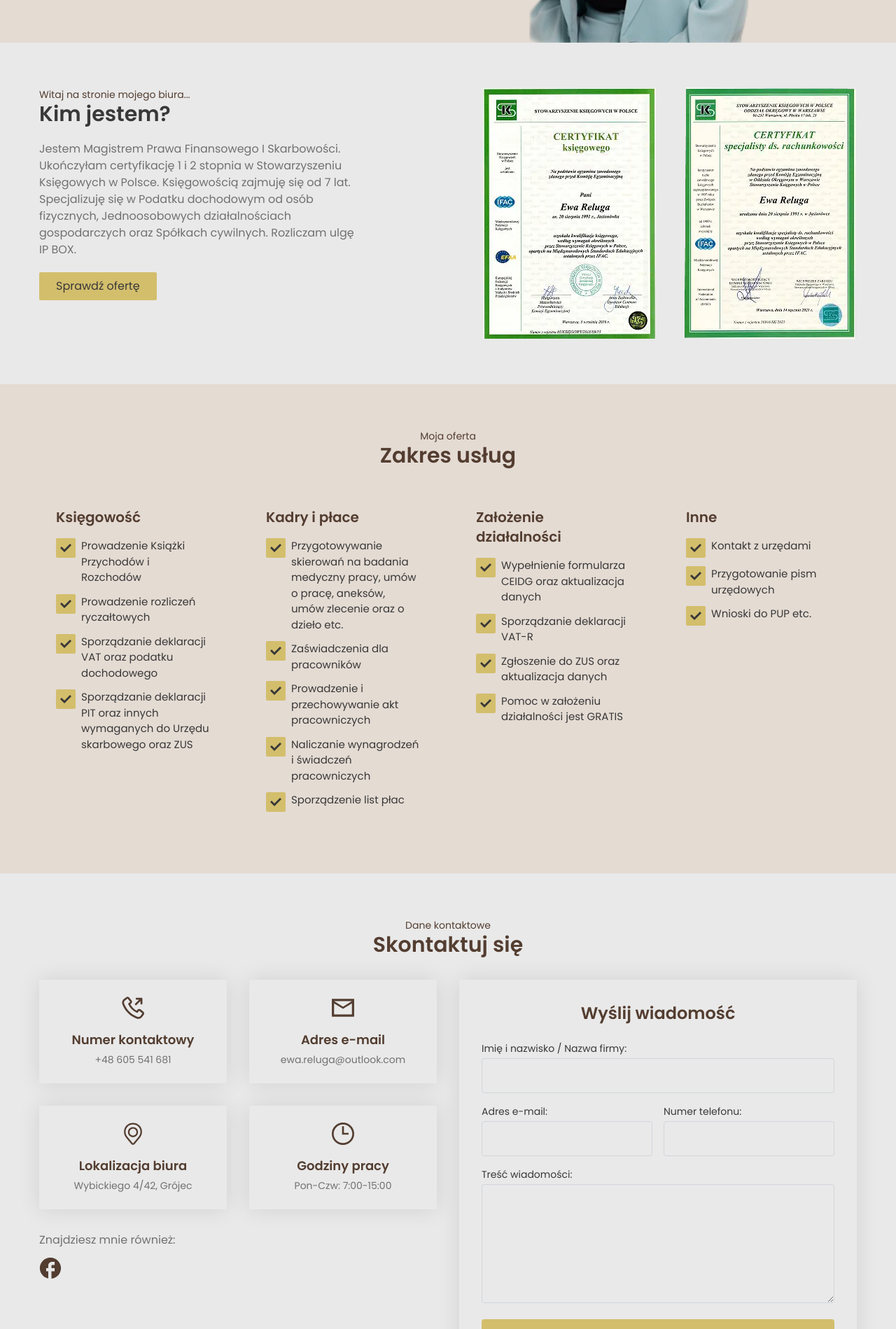
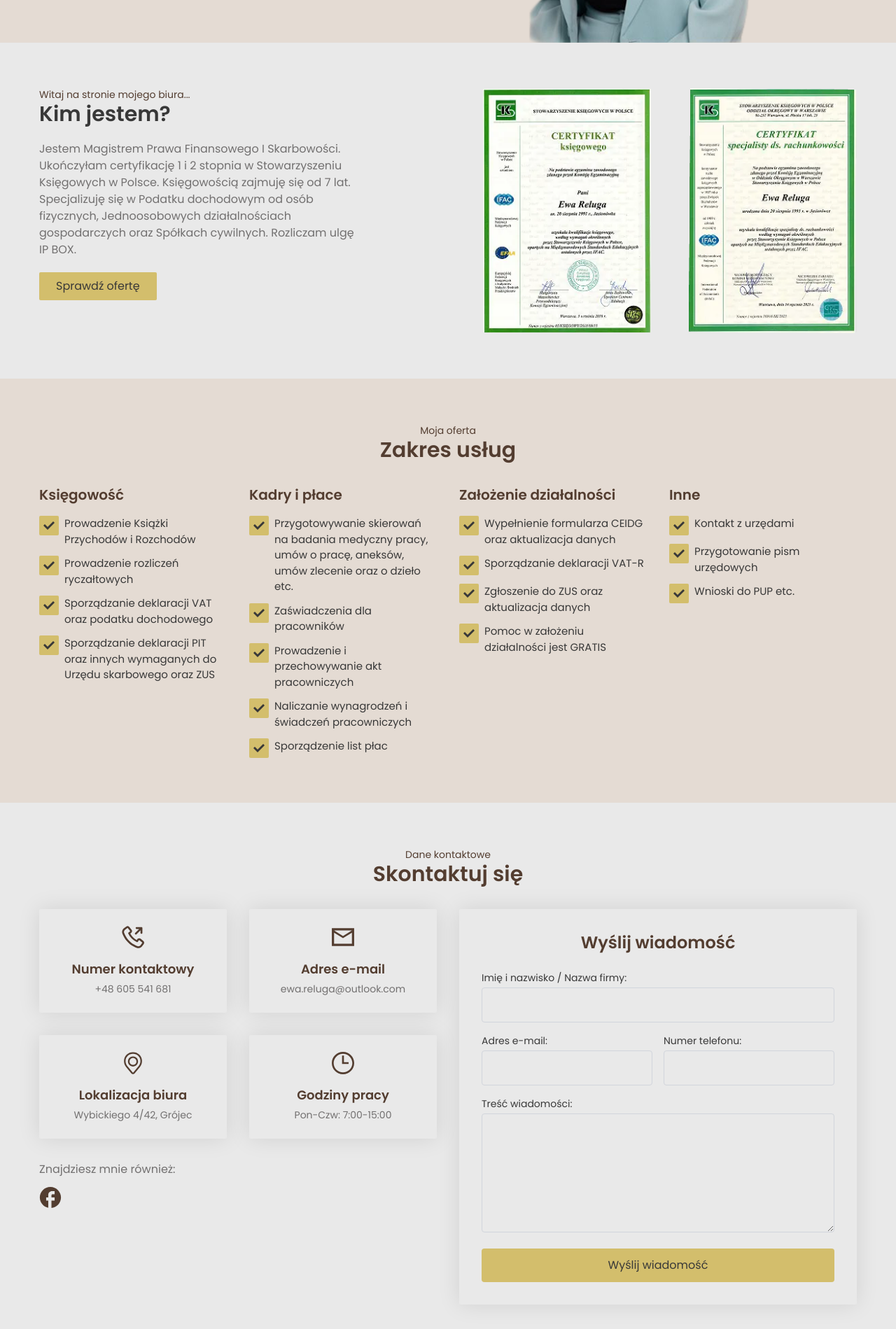
Before and after one commit to patroxfe/biurorachunkowe, a React (Vite) app: page / in a window 1280 px wide. Shown: the part 560-2459 px from the top of the page at 70% size. Built offline with nearby package versions, Linux system fonts and the light colour scheme.

Commit message:
Poprawki responsywnosci

```diff
--- a/src/components/AboutMe.jsx
+++ b/src/components/AboutMe.jsx
@@ -7,11 +7,11 @@ export default function AboutMe() {
 	return (
 		<section className='bg-secondBg py-16'>
 			<div className='wrapper px-4 flex flex-col md:flex-row justify-between'>
-				<div className='mb-12 md:max-w-1/2'>
+				<div className='mb-12 md:max-w-1/2 text-center md:text-start'>
 					<p className='text-sm text-brownMain'>Witaj na stronie mojego biura...</p>
 					<div className='space-y-5'>
 						<h2 className='text-3xl font-semibold text-grayish'>Kim jestem?</h2>
-						<p className='text-grayishSecondary max-w-4/5'>
+						<p className='text-grayishSecondary md:max-w-4/5'>
 							Jestem Magistrem Prawa Finansowego I Skarbowości. Ukończyłam certyfikację 1 i 2 stopnia w Stowarzyszeniu
 							Księgowych w Polsce. Księgowością zajmuję się od 7 lat. Specjalizuję się w Podatku dochodowym od osób
 							fizycznych, Jednoosobowych działalnościach gospodarczych oraz Spółkach cywilnych. Rozliczam ulgę IP BOX.
@@ -19,9 +19,9 @@ export default function AboutMe() {
 						<Button>Sprawdź ofertę</Button>
 					</div>
 				</div>
-				<div className='flex space-x-10'>
-					<img src={certyfikat1} alt='Księgowa' />
-					<img src={certyfikat2} alt='Księgowa' />
+				<div className='flex justify-between sm:justify-baseline sm:space-x-10 overflow-x-hidden'>
+					<img src={certyfikat1} alt='Księgowa' className='max-w-[45%] object-contain' />
+					<img src={certyfikat2} alt='Księgowa' className='max-w-[45%] object-contain' />
 				</div>
 			</div>
 			<div></div>
--- a/src/components/Contact.jsx
+++ b/src/components/Contact.jsx
@@ -32,16 +32,13 @@ const contactData = {
 
 export default function Contact() {
 	return (
-		<section className='bg-secondBg py-16'>
+		<section id='kontakt' className='bg-secondBg py-16'>
 			<div className='wrapper px-4'>
-				{/* Nagłówek */}
 				<p className='text-sm text-brownMain text-center'>Dane kontaktowe</p>
 				<h2 className='text-3xl font-semibold text-brownMain text-center mb-8'>Skontaktuj się</h2>
 
-				{/* Główna sekcja - podział 50/50 */}
-				<div className='flex flex-col lg:flex-row lg:gap-8'>
-					{/* Lewa sekcja - Dane kontaktowe (50%) */}
-					<div className='lg:w-1/2'>
+				<div className='flex flex-col lg:flex-row gap-8'>
+					<div className='lg:w-1/2 order-2 xl:order-1'>
 						<div className='grid grid-cols-1 sm:grid-cols-2 gap-8'>
 							{contactData.contactInfo.map((info, index) => (
 								<div
@@ -56,7 +53,6 @@ export default function Contact() {
 							))}
 						</div>
 
-						{/* Znajdziesz mnie również */}
 						<div className='mt-8 '>
 							<p className='text-grayishSecondary text-base mb-3'>Znajdziesz mnie również:</p>
 							<a href='#' className='inline-block'>
@@ -65,10 +61,9 @@ export default function Contact() {
 						</div>
 					</div>
 
-					{/* Prawa sekcja - Formularz (50%) */}
-					<div className='lg:w-1/2'>
-						<div className='bg-secondBg rounded-xs shadow-normal p-8'>
-							<h3 className='text-brownMain text-2xl font-semibold text-center mb-6'>Wyślij wiadomość</h3>
+					<div className='lg:w-1/2 order-1 xl:order-2'>
+						<div className='bg-secondBg rounded-xs shadow-normal px-4 py-8 xl:px-8'>
+							<h3 className='text-brownMain text-xl lg:text-2xl font-semibold text-center mb-6'>Wyślij wiadomość</h3>
 							<form className='space-y-4'>
 								<div>
 									<label className='text-grayish text-sm mb-1 block'>Imię i nazwisko / Nazwa firmy:</label>
--- a/src/components/Header.jsx
+++ b/src/components/Header.jsx
@@ -4,10 +4,10 @@ import Button from './Button'
 
 export default function Header() {
 	return (
-		<header className='bg-mainBg pt-24 md:pt-32 relative'>
+		<header className='bg-mainBg pt-48 lg:pt-32 relative'>
 			<div className='wrapper px-4'>
 				<div className='grid md:grid-cols-2 gap-8 items-center'>
-					<div className='space-y-6'>
+					<div className='space-y-6 text-center lg:text-start'>
 						<h1 className='text-4xl md:text-5xl text-brownMain  tracking-tight'>
 							Kompleksowa obsługa <span className='font-semibold'>księgowa i podatkowa</span>
 						</h1>
@@ -16,8 +16,8 @@ export default function Header() {
 						</p>
 						<Button>Skontaktuj się</Button>
 					</div>
-					<div className='relative'>
-						<img src={heroImage} alt='Księgowa' className='rounded-lg  ml-16' />
+					<div className='relative overflow-x-hidden'>
+						<img src={heroImage} alt='Księgowa' className='rounded-lg  lg:ml-16' />
 					</div>
 				</div>
 			</div>
--- a/src/components/Navbar.jsx
+++ b/src/components/Navbar.jsx
@@ -1,9 +1,25 @@
-import { Link } from 'react-router-dom'
+import { Link, useLocation } from 'react-router-dom'
 import { useState } from 'react'
 import Logo from '../assets/logo.png'
 
 const Navbar = () => {
 	const [isOpen, setIsOpen] = useState(false)
+	const location = useLocation()
+
+	const scrollToContact = e => {
+		e.preventDefault()
+
+		if (location.pathname !== '/') {
+			window.location.href = '/#kontakt'
+			return
+		}
+
+		const contactSection = document.getElementById('kontakt')
+		if (contactSection) {
+			contactSection.scrollIntoView({ behavior: 'smooth' })
+			setIsOpen(false) // zamyka menu mobilne po kliknięciu
+		}
+	}
 
 	return (
 		<nav className='bg-secondBg py-4 shadow- fixed w-full z-1000'>
@@ -19,7 +35,6 @@ const Navbar = () => {
 						</div>
 					</Link>
 
-					{/* Desktop Menu */}
 					<div className='hidden md:flex items-center space-x-8'>
 						<Link to='/' className='text-brownMain hover:text-brownMain transition-colors font-medium'>
 							Strona główna
@@ -33,12 +48,13 @@ const Navbar = () => {
 						<Link to='/cennik' className='text-brownMain hover:text-brownMain transition-colors font-medium'>
 							Cennik
 						</Link>
-						<button className='bg-brownMain text-white px-6 py-2 rounded-xs hover:bg-gold hover:text-grayish transition-all cursor-pointer duration-300'>
+						<button
+							onClick={scrollToContact}
+							className='bg-brownMain text-white px-6 py-2 rounded-xs hover:bg-gold hover:text-grayish transition-all cursor-pointer duration-300'>
 							Skontaktuj się
 						</button>
 					</div>
 
-					{/* Mobile Menu Button */}
 					<button className='md:hidden text-grayish' onClick={() => setIsOpen(!isOpen)}>
 						<svg
 							className='w-6 h-6'
@@ -53,7 +69,6 @@ const Navbar = () => {
 					</button>
 				</div>
 
-				{/* Mobile Menu */}
 				{isOpen && (
 					<div className='md:hidden mt-4 space-y-4'>
 						<Link to='/' className='block text-grayish hover:text-brownMain transition-colors'>
@@ -68,7 +83,9 @@ const Navbar = () => {
 						<Link to='/cennik' className='block text-grayish hover:text-brownMain transition-colors'>
 							Cennik
 						</Link>
-						<button className='w-full bg-brownMain text-white px-6 py-2 rounded hover:bg-opacity-90 transition-colors'>
+						<button
+							onClick={scrollToContact}
+							className='w-full bg-brownMain text-white px-6 py-2 rounded hover:bg-opacity-90 transition-colors'>
 							Skontaktuj się
 						</button>
 					</div>
--- a/src/components/Services.jsx
+++ b/src/components/Services.jsx
@@ -44,7 +44,7 @@ export default function Services() {
 				<h2 className='text-3xl font-semibold text-brownMain text-center mb-8'>Zakres usług</h2>
 				<div className='grid grid-cols-1 sm:grid-cols-2 lg:grid-cols-4 gap-8'>
 					{Object.values(servicesData).map((category, index) => (
-						<div key={index} className='service-category  p-6 rounded-lg '>
+						<div key={index} className=' 2xl:p-5 rounded-lg '>
 							<h3 className='text-xl font-semibold text-brownMain mb-4'>{category.title}</h3>
 							<ul className='space-y-3'>
 								{category.items.map((item, itemIndex) => (
--- a/src/pages/Pricing.jsx
+++ b/src/pages/Pricing.jsx
@@ -97,7 +97,6 @@ const pricingData = {
 export default function Pricing() {
 	return (
 		<>
-			{/* Header section */}
 			<div className='bg-mainBg pt-48 pb-32'>
 				<div className='wrapper px-4'>
 					<div className='text-center'>
@@ -114,10 +113,8 @@ export default function Pricing() {
 				</div>
 			</div>
 
-			{/* Content section */}
 			<div className='bg-secondBg py-16'>
 				<div className='wrapper px-4'>
-					{/* Księgowość */}
 					<div className='mb-16'>
 						<h3 className='text-center text-2xl text-brownMain font-semibold mb-8 max-w-[500px] mx-auto'>
 							Podatkowa Księga Przychodów i Rozchodów oraz ryczałt
```
